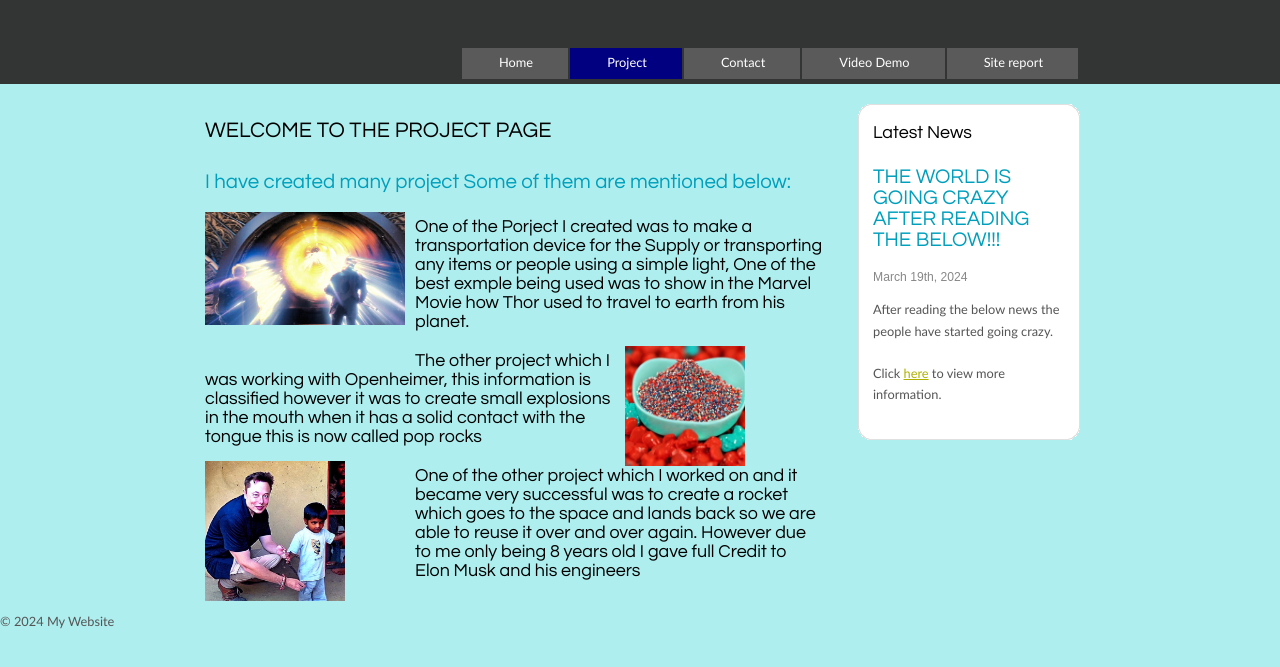
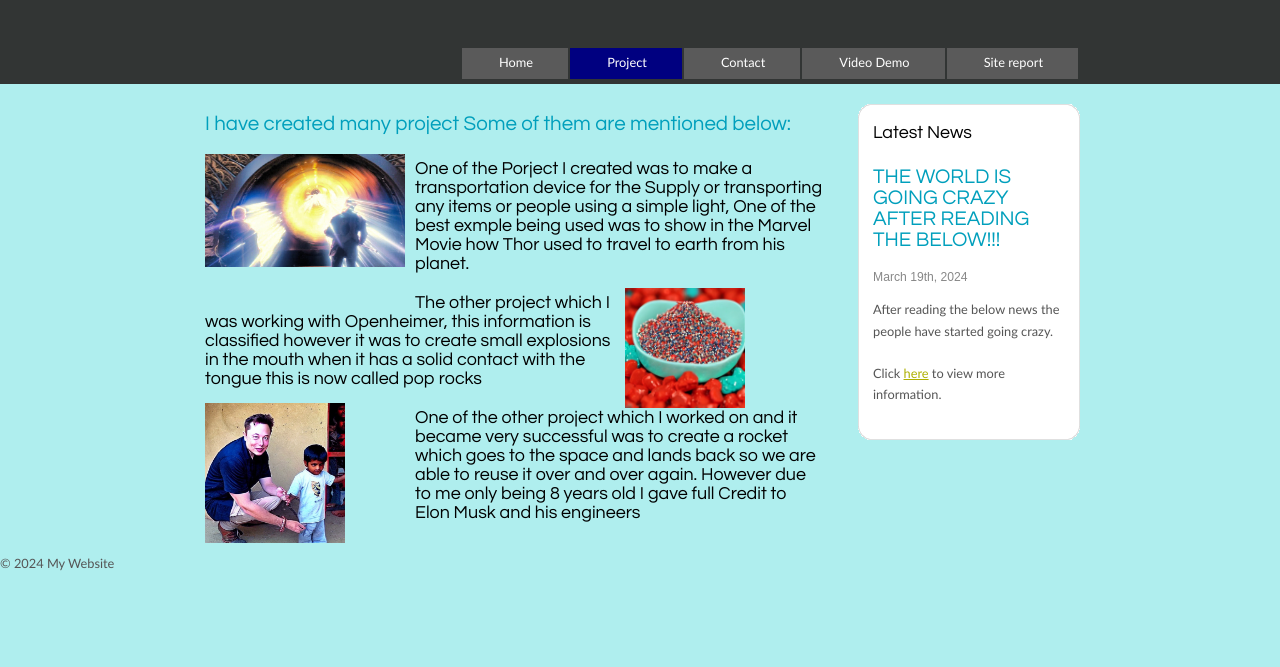
Before and after one commit to AdnaanG7/very-last-Final-Website, a plain HTML site: page project.html in a window 1280 px wide. Shown: the part 93-760 px from the top of the page. Drawn offline with Linux system fonts and the light colour scheme.

Commit message:
removing of extra headings

```diff
--- a/project.html
+++ b/project.html
@@ -45,8 +45,6 @@
       </div>
       <div id="content"><!-- Able to change any content in css using the class making it easy to only change whats needed and not the whole page -->
 
-        <h1>WELCOME TO THE PROJECT PAGE</h1>
-
         <h2>I have created many project Some of them are mentioned below:</h2>
 
         <span class="left"><img src="style/thortransport.jpg" alt="a picture of thor using the light to travel" /></span> <h3>One of the Porject I created was to make a transportation device for the Supply or transporting any items
```
Also changed, not shown: contact.html (+0 -1 lines).
